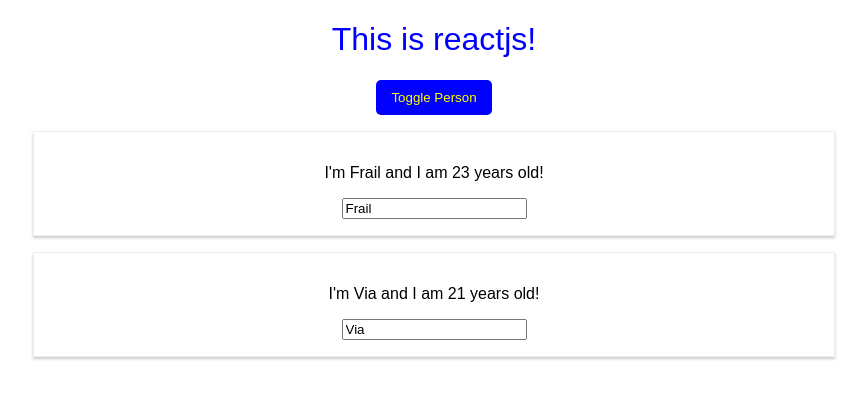
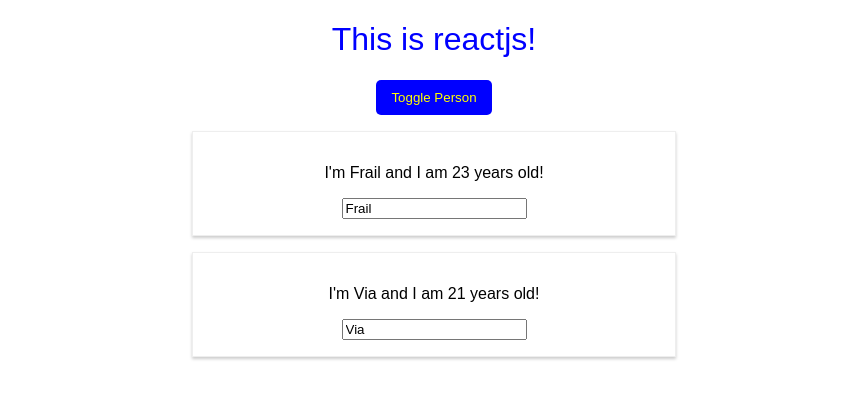
Before and after one commit to frailbongat/react-complete-guide, a React (Create React App) app: page / in a window 1280 px wide. Both pictures are taken after a click on the button "Toggle Person". Shown: the top 398 px of the page, without its empty margins (206-1073 px from the left). Built offline with nearby package versions, Linux system fonts and the light colour scheme; the HTML template or start-up script is replaced by a standard one.

Commit message:
Added radium

```diff
--- a/package.json
+++ b/package.json
@@ -3,6 +3,7 @@
   "version": "0.1.0",
   "private": true,
   "dependencies": {
+    "radium": "^0.26.1",
     "react": "^17.0.1",
     "react-dom": "^17.0.1",
     "react-scripts": "1.1.5"
--- a/src/App.jsx
+++ b/src/App.js
@@ -1,5 +1,6 @@
 import React, { Component } from 'react';
 import './App.css';
+import Radium, { StyleRoot } from 'radium';
 import Person from './Person/Person';
 
 class App extends Component {
@@ -44,6 +45,9 @@
       borderRadius: '5px',
       border: 'none',
       cursor: 'pointer',
+      ':hover': {
+        fontWeight: 'bold',
+      },
     };
 
     let persons = null;
@@ -67,12 +71,16 @@
       );
 
       style.backgroundColor = 'blue';
+      style[':hover'] = {
+        textTransform: 'Uppercase',
+      };
 
       classes.push('text-blue');
       classes.push('text-normal');
     }
 
     return (
+      <StyleRoot>
         <div className='App'>
           <h1 className={classes.join(' ')}>This is reactjs!</h1>
           <button onClick={this.togglePersonHandler} style={style}>
@@ -80,8 +88,9 @@
           </button>
           {persons}
         </div>
+      </StyleRoot>
     );
   }
 }
 
-export default App;
+export default Radium(App);
--- a/src/Person/Person.jsx
+++ b/src/Person/Person.js
@@ -1,9 +1,16 @@
 import React from 'react';
 import './Person.css';
+import Radium from 'radium';
 
 const person = (props) => {
+  const style = {
+    '@media (min-width: 500px)': {
+      width: '450px',
+    },
+  };
+
   return (
-    <div className='Person'>
+    <div className='Person' style={style}>
       <p onClick={props.click}>
         I'm {props.name} and I am {props.age} years old!
       </p>
@@ -13,4 +20,4 @@
   );
 };
 
-export default person;
+export default Radium(person);
```
Also changed, not shown: 1 other file (tests, documents, lock files or other folders). Lines whose indentation alone changed are shown as unchanged.
